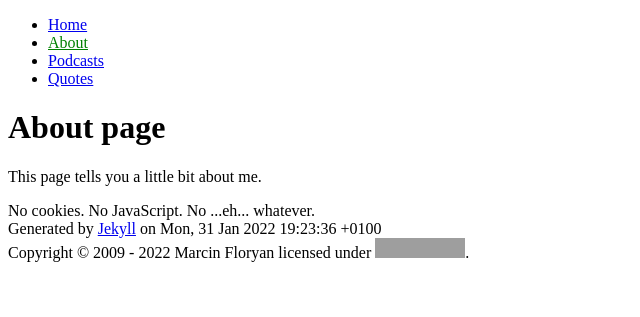
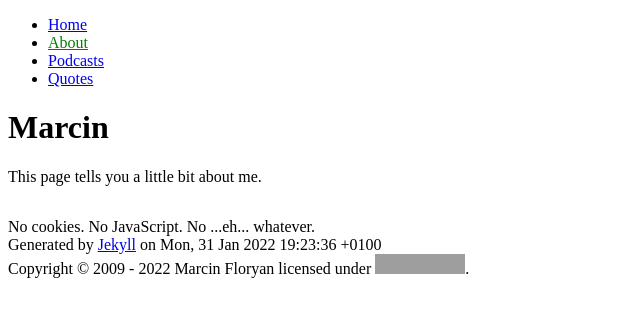
Before and after one commit to mfloryan/marcin.floryan.se, a Jekyll site: the page built from about.md, in a window 1280 px wide, cut to the strip 0-317 px from the top of the page. Shown: the whole strip, without its empty margins (0-640 px from the left). Built offline with Jekyll 4.4.1, drawn with Linux system fonts in a browser that asks for light colours; grey boxes are pictures that could not be loaded.

Commit message:
Titles and style tweak

```diff
--- a/_sass/main.scss
+++ b/_sass/main.scss
@@ -1,3 +1,7 @@
 .current {
     color: green;
   }
+
+footer {
+  padding-top: 1em;
+}
--- a/about.md
+++ b/about.md
@@ -1,7 +1,7 @@
 ---
 layout: default
-title: About
+title: Marcin
 ---
-# About page
+# Marcin
 
 This page tells you a little bit about me.
--- a/license.html
+++ b/license.html
@@ -2,6 +2,8 @@
 layout: default
 title: License
 ---
+<h1>License</h1>
+
 <div><img src="https://licensebuttons.net/i/l/by-nc-sa/transparent/00/00/00/88x31.png" alt="Creative Commons by-nc-sa 4.0 license" /></div>
 All content of this website is available under the Creative Commons <a href="https://creativecommons.org/licenses/by-nc-sa/4.0/" target="_blank">Attribution-NonCommercial-ShareAlike 4.0 International</a> license.
 
--- a/podcasts.html
+++ b/podcasts.html
@@ -2,6 +2,7 @@
 layout: default
 title: Podcast Highlights
 ---
+<h1>Podcast Highlights</h1>
 <article>
 My audio listening is mostly podcast listening. Here is a small sample of my "podcast hits": past episodes I enjoyed.
 
--- a/quotes.html
+++ b/quotes.html
@@ -2,6 +2,9 @@
 layout: default
 title: A collection of quotes
 ---
+<h1>Quotes</h1>
+
+A random collection of quotes that I found interesting and inspiring
 
 {% for item in site.data.quotes %}
 <blockquote>
```
